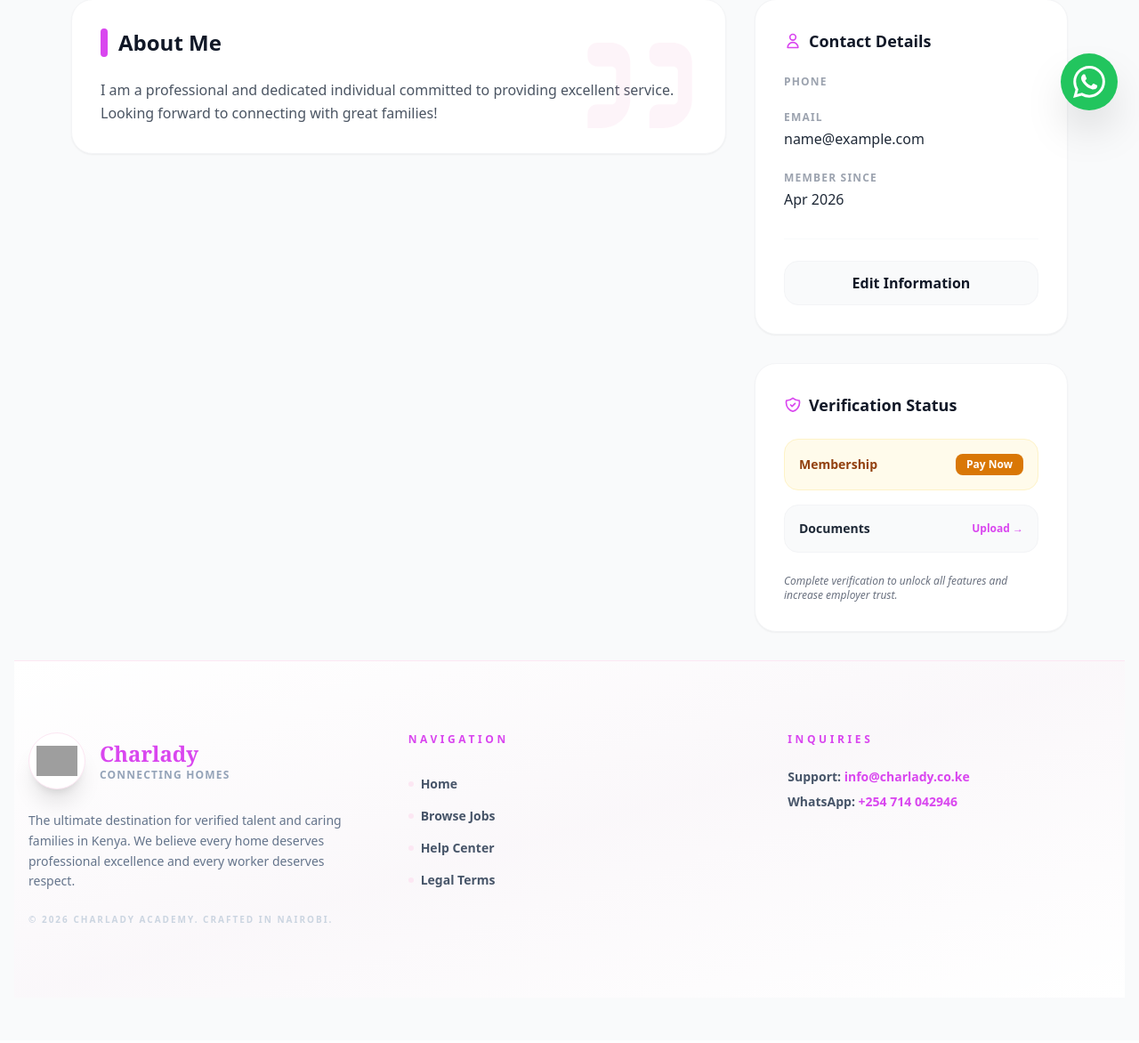
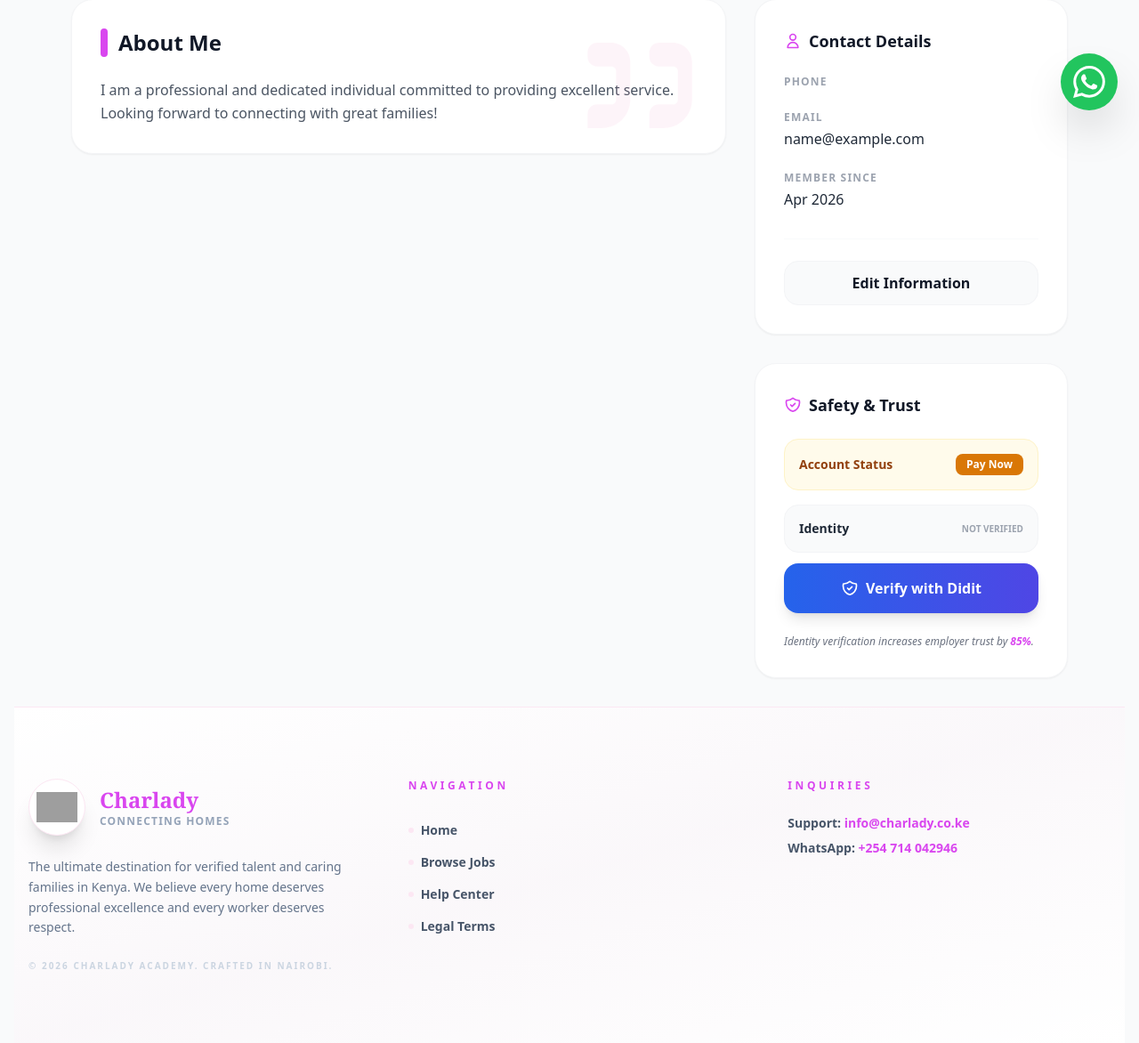
Before and after one commit to theo24-sys/omegaa, a Django app: page /accounts/profile/ in a window 1280 px wide. Shown: the part 652-1824 px from the top of the page at 89% size. Before the commit the page ends 1689 px from the top, so only its background shows below. Run offline with Django 5.2, Linux system fonts and the light colour scheme; the visitor is signed in with stand-in values (Sample User, id 1); data that the repository does not hold is empty; some libraries are stand-ins or nearby versions; grey boxes are pictures that could not be loaded.

Commit message:
feat: Integrate Didit automated verification and remove manual doc uploads

```diff
--- a/accounts/models.py
+++ b/accounts/models.py
@@ -60,7 +60,16 @@ class CustomUser(AbstractUser):
     paid_verification_expires_at = models.DateTimeField(blank=True, null=True, verbose_name='Verification Expiry Date')
     mpesa_code = models.CharField(max_length=20, blank=True, null=True, help_text='M-Pesa confirmation code for verification')
 
+    # Didit Verification
+    didit_session_id = models.CharField(max_length=255, blank=True, null=True)
+    didit_verification_status = models.CharField(
+        max_length=50,
+        choices=[('none', 'None'), ('pending', 'Pending'), ('completed', 'Completed'), ('failed', 'Failed')],
+        default='none'
+    )
+
     # Document uploads (housekeepers only) - required for job applications
+    # Document uploads (Deprecated in favor of Didit)
     id_document = models.FileField(upload_to='worker_docs/%Y/%m/%d/', blank=True, null=True, help_text='ID document (ID/Passport)')
     agreement_form = models.FileField(upload_to='worker_docs/%Y/%m/%d/', blank=True, null=True, help_text='Signed agreement form')
     police_clearance = models.FileField(upload_to='worker_docs/%Y/%m/%d/', blank=True, null=True, help_text='Police Clearance Certificate / Good Conduct')
--- a/accounts/urls.py
+++ b/accounts/urls.py
@@ -1,6 +1,6 @@
 from django.urls import path
 from django.contrib.auth import views as auth_views
-from . import views
+from . import views, views_didit
 
 urlpatterns = [
     path('api/kenya-locations.json', views.kenya_locations_json, name='kenya_locations_json'),
@@ -12,6 +12,10 @@ urlpatterns = [
     path('edit-profile/', views.edit_profile, name='edit_profile'),
     path('verify-email/<uidb64>/<token>/', views.verify_email, name='verify_email'),
 
+    # Didit Identity Verification
+    path('didit/verify/', views_didit.initiate_didit_verification, name='initiate_didit_verification'),
+    path('didit/webhook/', views_didit.didit_webhook, name='didit_webhook'),
+
     # Password Reset URLs
     path('password_reset/', auth_views.PasswordResetView.as_view(template_name='registration/password_reset_form.html'), name='password_reset'),
     path('password_reset/done/', auth_views.PasswordResetDoneView.as_view(template_name='registration/password_reset_done.html'), name='password_reset_done'),
--- a/templates/accounts/profile.html
+++ b/templates/accounts/profile.html
@@ -290,7 +290,7 @@
                             d="M9 12l2 2 4-4m5.618-4.016A11.955 11.955 0 0112 2.944a11.955 11.955 0 01-8.618 3.04A12.02 12.02 0 003 9c0 5.591 3.824 10.29 9 11.622 5.176-1.332 9-6.03 9-11.622 0-1.042-.133-2.052-.382-3.016z">
                         </path>
                     </svg>
-                    Verification Status
+                    Safety & Trust
                 </h3>
 
                 <div class="space-y-4">
@@ -298,81 +298,49 @@
                     <div
                         class="flex items-center justify-between p-4 rounded-2xl {% if user_profile.is_verified %}bg-green-50 border border-green-100{% else %}bg-amber-50 border border-amber-100{% endif %}">
                         <span
-                            class="text-sm font-bold {% if user_profile.is_verified %}text-green-800{% else %}text-amber-800{% endif %}">Membership</span>
+                            class="text-sm font-bold {% if user_profile.is_verified %}text-green-800{% else %}text-amber-800{% endif %}">Account Status</span>
                         {% if user_profile.is_verified %}
-                        <svg class="w-5 h-5 text-green-600" fill="currentColor" viewBox="0 0 20 20">
-                            <path fill-rule="evenodd"
-                                d="M10 18a8 8 0 100-16 8 8 0 000 16zm3.707-9.293a1 1 0 00-1.414-1.414L9 10.586 7.707 9.293a1 1 0 00-1.414 1.414l2 2a1 1 0 001.414 0l4-4z"
-                                clip-rule="evenodd"></path>
-                        </svg>
+                            <span class="text-xs font-bold text-green-600">Verified</span>
                         {% else %}
-                        <a href="{% url 'payments:payment_plans' %}"
-                            class="text-xs font-bold bg-amber-600 text-white px-3 py-1 rounded-lg">Pay Now</a>
+                            <a href="{% url 'payments:payment_plans' %}"
+                                class="text-xs font-bold bg-amber-600 text-white px-3 py-1 rounded-lg">Pay Now</a>
                         {% endif %}
                     </div>
 
-                    <!-- Documents -->
-                    <div
-                        class="flex items-center justify-between p-4 rounded-2xl {% if user_profile.documents_verified %}bg-blue-50 border border-blue-100{% else %}bg-gray-50 border border-gray-100{% endif %}">
-                        <span
-                            class="text-sm font-bold {% if user_profile.documents_verified %}text-blue-800{% else %}text-gray-800{% endif %}">Documents</span>
-                        {% if user_profile.documents_verified %}
-                        <svg class="w-5 h-5 text-blue-600" fill="currentColor" viewBox="0 0 20 20">
-                            <path fill-rule="evenodd"
-                                d="M10 18a8 8 0 100-16 8 8 0 000 16zm3.707-9.293a1 1 0 00-1.414-1.414L9 10.586 7.707 9.293a1 1 0 00-1.414 1.414l2 2a1 1 0 001.414 0l4-4z"
-                                clip-rule="evenodd"></path>
-                        </svg>
-                        {% else %}
-                        <a href="{% url 'edit_profile' %}" class="text-xs font-bold text-primary hover:underline">Upload
-                            →</a>
+                    <!-- Identity Verification (Didit) -->
+                    <div class="space-y-3">
+                        <div class="flex items-center justify-between p-4 rounded-2xl {% if user_profile.badge_verified_id %}bg-blue-50 border border-blue-100{% elif user_profile.didit_verification_status == 'pending' %}bg-indigo-50 border border-indigo-100{% else %}bg-gray-50 border border-gray-100{% endif %}">
+                            <span class="text-sm font-bold {% if user_profile.badge_verified_id %}text-blue-800{% elif user_profile.didit_verification_status == 'pending' %}text-indigo-800{% else %}text-gray-800{% endif %}">Identity</span>
+
+                            {% if user_profile.badge_verified_id %}
+                                <svg class="w-5 h-5 text-blue-600" fill="currentColor" viewBox="0 0 20 20">
+                                    <path fill-rule="evenodd" d="M10 18a8 8 0 100-16 8 8 0 000 16zm3.707-9.293a1 1 0 00-1.414-1.414L9 10.586 7.707 9.293a1 1 0 00-1.414 1.414l2 2a1 1 0 001.414 0l4-4z" clip-rule="evenodd"></path>
+                                </svg>
+                            {% elif user_profile.didit_verification_status == 'pending' %}
+                                <span class="text-[10px] font-black uppercase text-indigo-600 animate-pulse">Pending Review</span>
+                            {% else %}
+                                <span class="text-[10px] font-black uppercase text-gray-400">Not Verified</span>
+                            {% endif %}
+                        </div>
+
+                        {% if not user_profile.badge_verified_id and user_profile == request.user %}
+                        <a href="{% url 'accounts:initiate_didit_verification' %}"
+                           class="w-full flex items-center justify-center gap-2 bg-gradient-to-r from-blue-600 to-indigo-600 hover:from-blue-700 hover:to-indigo-700 text-white font-black py-4 px-6 rounded-2xl transition-all shadow-lg active:scale-95 group">
+                            <svg class="w-5 h-5 group-hover:rotate-12 transition-transform" fill="none" stroke="currentColor" viewBox="0 0 24 24">
+                                <path stroke-linecap="round" stroke-linejoin="round" stroke-width="2" d="M9 12l2 2 4-4m5.618-4.016A11.955 11.955 0 0112 2.944a11.955 11.955 0 01-8.618 3.04A12.02 12.02 0 003 9c0 5.591 3.824 10.29 9 11.622 5.176-1.332 9-6.03 9-11.622 0-1.042-.133-2.052-.382-3.016z"></path>
+                            </svg>
+                            Verify with Didit
+                        </a>
                         {% endif %}
                     </div>
                 </div>
 
-                {% if not user_profile.documents_verified or not user_profile.is_verified %}
+                {% if not user_profile.is_verified or not user_profile.badge_verified_id %}
                 <p class="text-xs text-gray-500 mt-6 italic">
-                    Complete verification to unlock all features and increase employer trust.
+                    Identity verification increases employer trust by <span class="text-primary font-bold">85%</span>.
                 </p>
                 {% endif %}
             </div>
-
-            <!-- Downloadable Resources -->
-            {% if user_profile.agreement_form or user_profile.id_document %}
-            <div class="bg-gray-900 rounded-3xl shadow-xl p-8 text-white relative overflow-hidden">
-                <div class="absolute -right-8 -bottom-8 w-32 h-32 bg-white/10 rounded-full blur-3xl"></div>
-                <h3 class="text-lg font-bold mb-6 flex items-center gap-2">
-                    <svg class="w-5 h-5 text-pink-400" fill="none" stroke="currentColor" viewBox="0 0 24 24">
-                        <path stroke-linecap="round" stroke-linejoin="round" stroke-width="2"
-                            d="M4 16v1a3 3 0 003 3h10a3 3 0 003-3v-1m-4-4l-4 4m0 0l-4-4m4-4v12"></path>
-                    </svg>
-                    Resources
-                </h3>
-                <div class="space-y-4">
-                    {% if user_profile.agreement_form %}
-                    <a href="{{ user_profile.agreement_form.url }}" download
-                        class="flex justify-between items-center p-4 rounded-2xl bg-white/10 hover:bg-white/20 transition group">
-                        <span class="text-sm">Agreement Form</span>
-                        <svg class="w-4 h-4 text-pink-400 group-hover:translate-y-0.5 transition" fill="none"
-                            stroke="currentColor" viewBox="0 0 24 24">
-                            <path stroke-linecap="round" stroke-linejoin="round" stroke-width="2"
-                                d="M19 14l-7 7m0 0l-7-7m7 7V3"></path>
-                        </svg>
-                    </a>
-                    {% endif %}
-                    {% if user_profile.id_document %}
-                    <a href="{{ user_profile.id_document.url }}" download
-                        class="flex justify-between items-center p-4 rounded-2xl bg-white/10 hover:bg-white/20 transition group">
-                        <span class="text-sm">ID Document</span>
-                        <svg class="w-4 h-4 text-pink-400 group-hover:translate-y-0.5 transition" fill="none"
-                            stroke="currentColor" viewBox="0 0 24 24">
-                            <path stroke-linecap="round" stroke-linejoin="round" stroke-width="2"
-                                d="M19 14l-7 7m0 0l-7-7m7 7V3"></path>
-                        </svg>
-                    </a>
-                    {% endif %}
-                </div>
-            </div>
-            {% endif %}
         </div>
     </div>
 </div>
```
Also changed, not shown: accounts/forms.py (+6 -9 lines), accounts/views_didit.py (added, +108 -0 lines), 1 other file.
